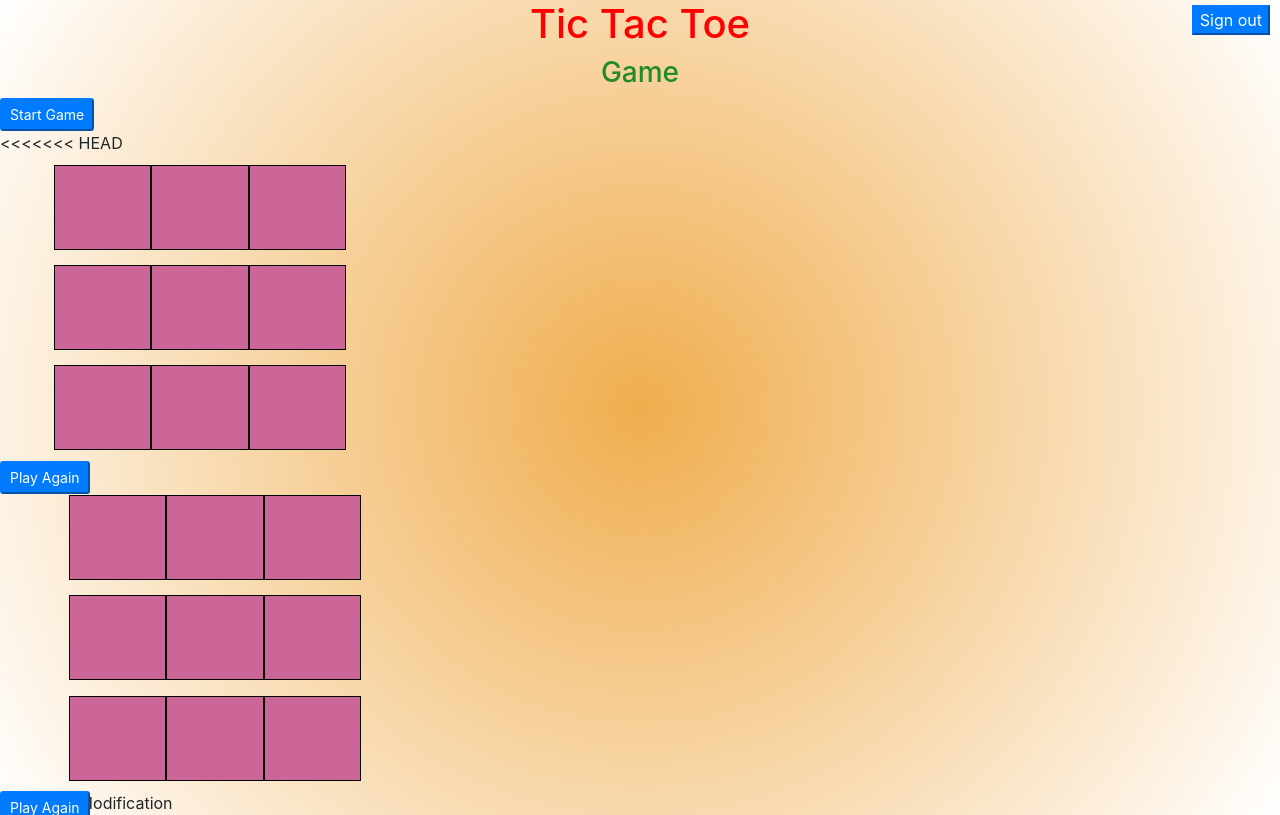
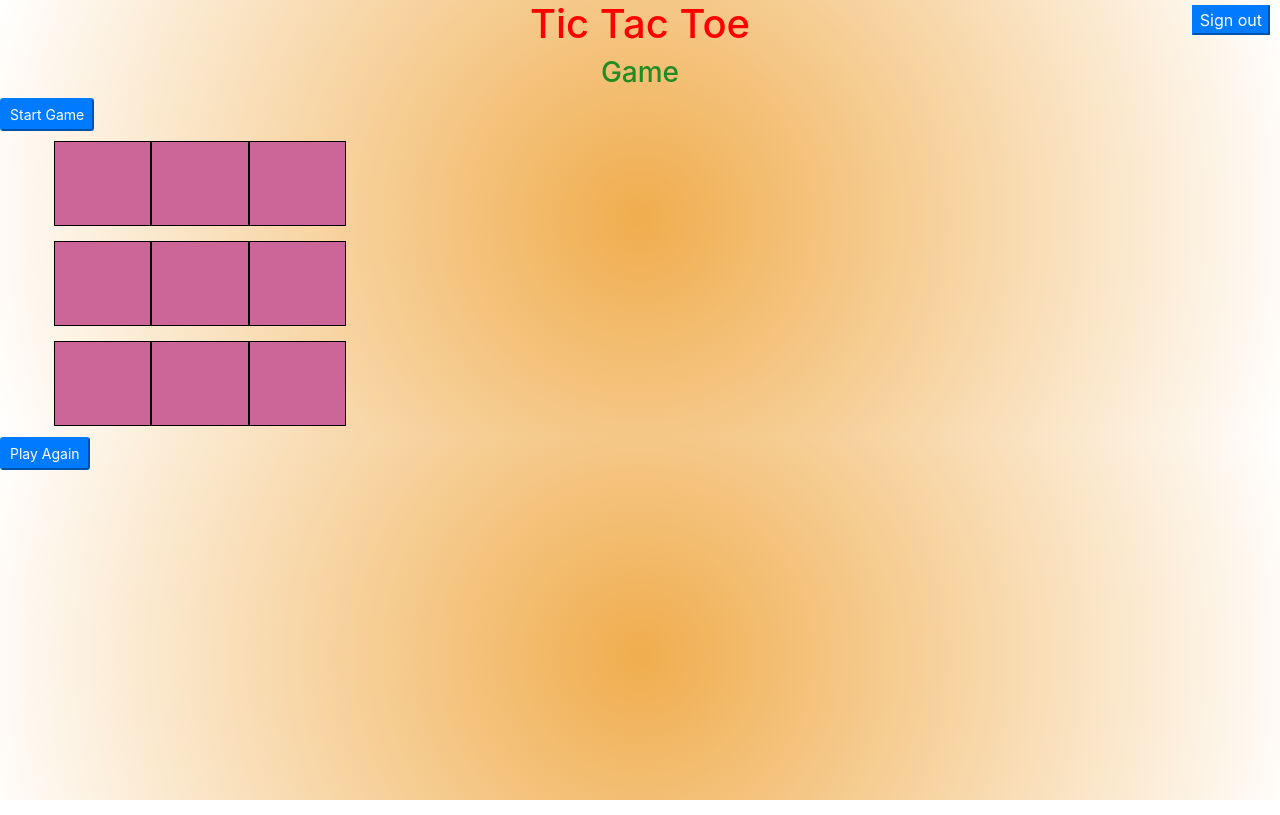
Before and after one commit to aberrayo/myTic-Tac-Toe_Yonas, a website built with webpack: page index.html in a window 1280 px wide. Built offline with nearby package versions, Linux system fonts and the light colour scheme.

Commit message:
Minor changes on index html

```diff
--- a/index.html
+++ b/index.html
@@ -42,7 +42,6 @@
 <button type="button" class="btn-primary btn-sm">Start Game</button>
 </div>
 
-<<<<<<< HEAD
 <div class="Container" class="container-row">
   <div class="row container-row">
      <div class="col-3 unit" id="unit1"></div>
@@ -62,30 +61,5 @@
 </div>
 
 <button id="button" class="btn-primary btn-sm">Play Again</button>
-
-
-
-
-=======
-<div class="col-3" class="container-row">
-         <div class="row container-row">
-           <div class="col-3 unit" id="unit1"></div>
-           <div class="col-3 unit" id="unit2"></div>
-           <div class="col-3 unit" id="unit3"></div>
-         </div>
-         <div class="row container-row">
-           <div class="col-3 unit" id="unit4"></div>
-           <div class="col-3 unit" id="unit5"></div>
-           <div class="col-3 unit" id="unit6"></div>
-         </div>
-         <div class="row container-row">
-           <div class="col-3 unit" id="unit7"></div>
-           <div class="col-3 unit" id="unit8"></div>
-           <div class="col-3 unit" id="unit9"></div>
-       </div>
-</div>
-<button id="button" class="btn-primary btn-sm">Play Again</button>
-
->>>>>>> Modification
   </body>
 </html>
```
